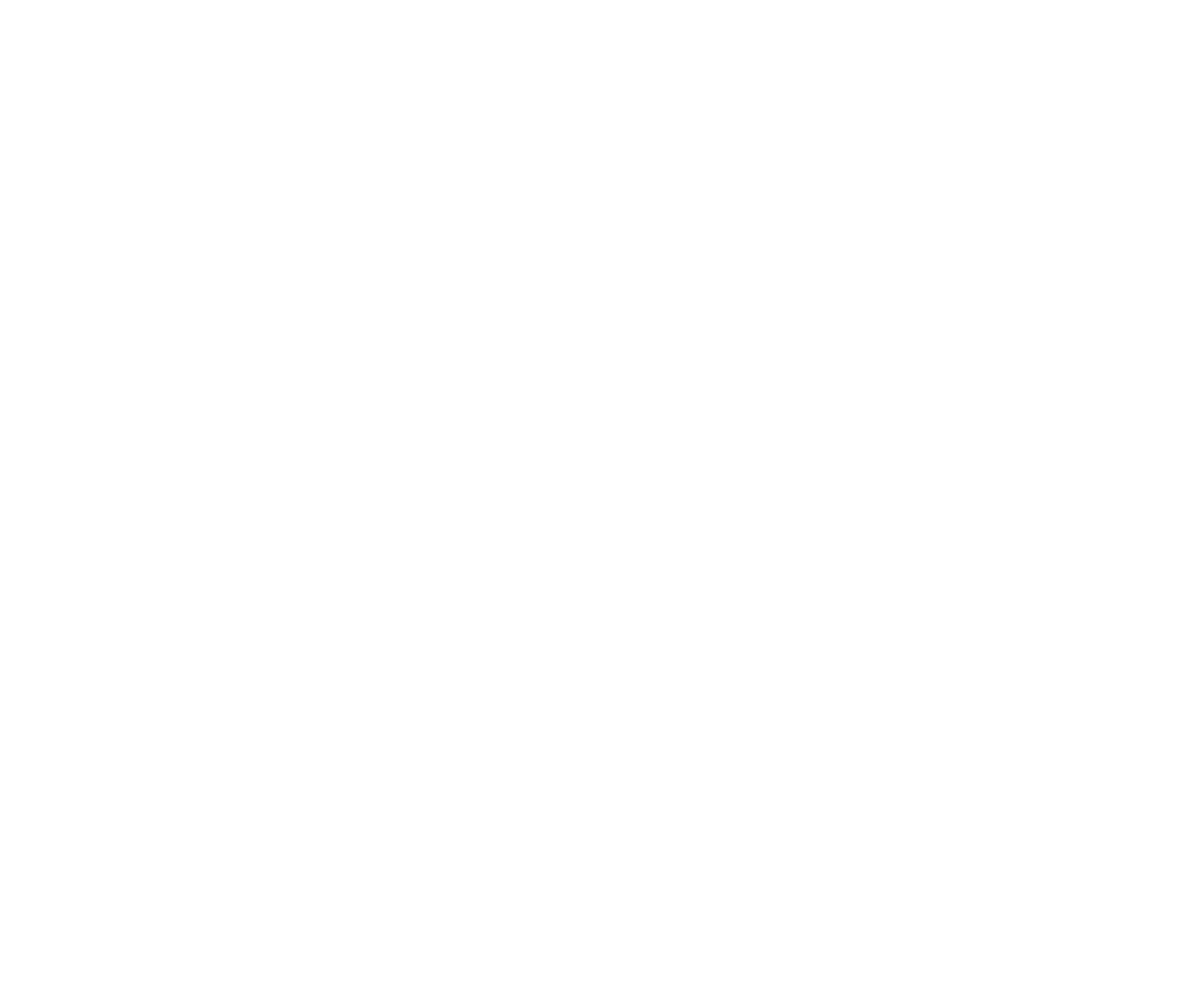
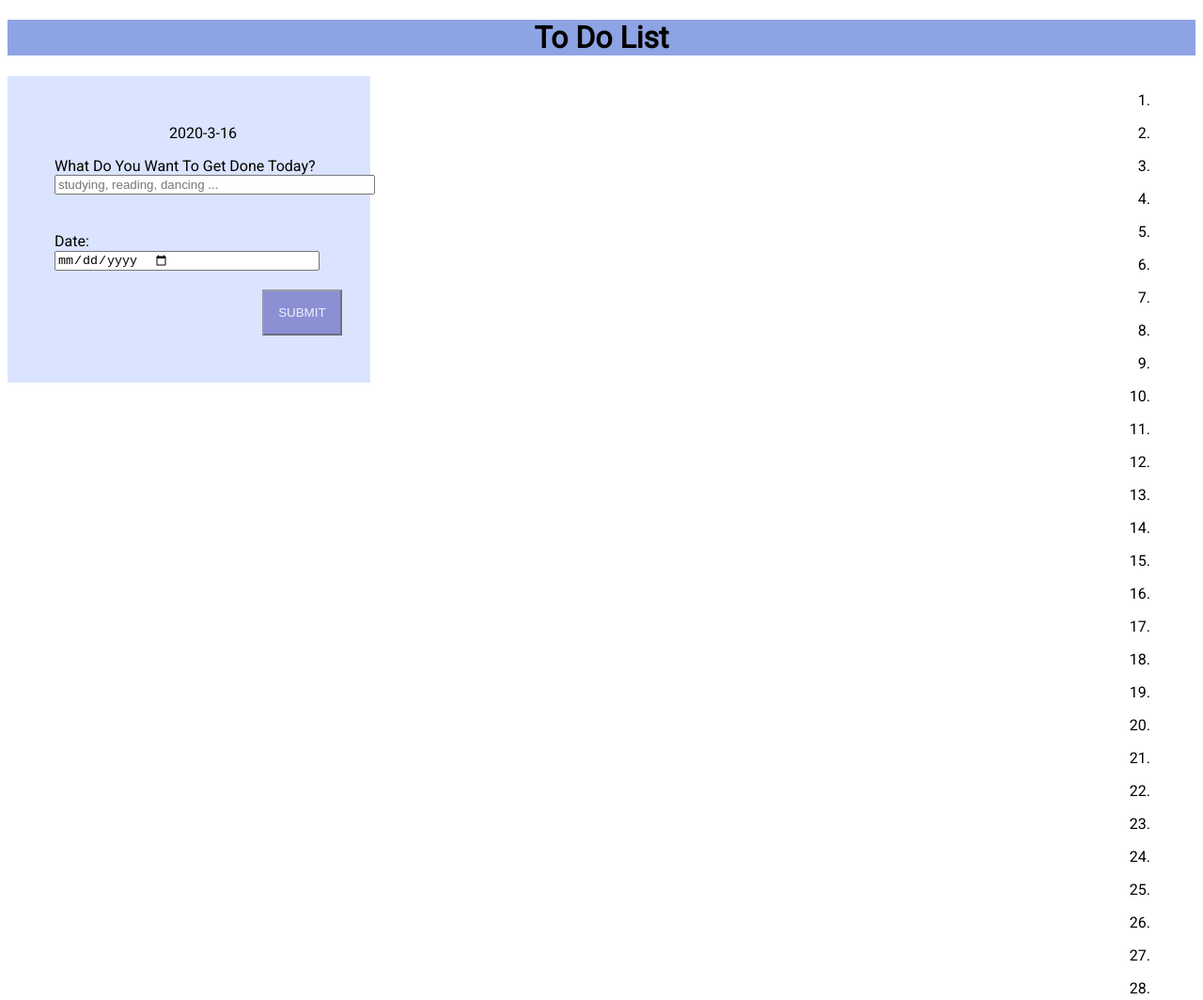
Before and after one commit to EsraaMamoun/301-entrance-exam, a plain HTML site: page index.html in a window 1280 px wide. Shown: the top 1064 px of the page at 94% size. Before the commit the page ends 800 px from the top, so only its background shows below. Drawn offline with Linux system fonts and the light colour scheme.

Commit message:
commited

```diff
--- a/css/style.css
+++ b/css/style.css
@@ -0,0 +1,37 @@
+@import url('https://fonts.googleapis.com/css?family=Roboto&display=swap');
+
+header{
+    background-color: #6d8adbc7;
+    text-align: center;
+}
+body{
+    font-family: 'Roboto', sans-serif;
+}
+#date{
+    text-align: center;
+}
+#dateForm{
+    background-color: #dae4ff;
+    width: 25%;
+    padding: 35px 20px 50px 50px;
+    float: left;
+}
+#button{
+    text-align: left;
+    margin-left: 70%;
+    margin-top: 20px;
+    padding: 15px;
+    background-color: rgb(63, 63, 170);
+    opacity: .5;
+    color: white;
+}
+#doneToday{
+    margin-bottom: 40px;
+}
+
+input{
+    padding-inline-end: 50%;
+}
+#div{
+    float: right;
+}
--- a/index.html
+++ b/index.html
@@ -1,14 +1,33 @@
 <!DOCTYPE html>
 <html lang="en">
+
 <head>
     <meta charset="UTF-8">
     <meta name="viewport" content="width=device-width, initial-scale=1.0">
-    <title>Document</title>
+    <title>To Do List</title>
     <link rel="stylesheet" href="css/style.css">
 </head>
+
 <body>
+    <header>
+        <h1>To Do List</h1>
+    </header>
+    <main>
+        <form action="" id="dateForm">
+            <p id="date"></p>
+            <label for="doneToday">What Do You Want To Get Done Today?</label><br>
+            <input type="text" id="doneToday" placeholder="studying, reading, dancing ..."><br>
+            <label for="Date" id="Date0">Date:</label><br>
+            <input type="date" id="Date"><br>
+            <button id="button">SUBMIT</button>
+        </form>
+        <div id="div">
+            <ol id="olE"></ol>
+        </div>
+    </main>
+    <script src="js/q1.js"></script>
+    <script src="js/q2.js"></script>
+    <script src="js/q3.js"></script>
+</body>
 
-<!-- <script src="js/q1.js"></script> -->
-<script src="js/q2.js"></script>
-</body>
 </html>
--- a/js/q1.js
+++ b/js/q1.js
@@ -2,7 +2,7 @@
 
 var count = 0;
 function greaterThan(array, num) {
-    var array = [2, 7, 5, 9, 3];
+    var array = [2, 5, 9, 3];
     var num = 5;
     if (array[0] > num) {
         count= count+1;
@@ -12,8 +12,6 @@ function greaterThan(array, num) {
         count= count+1;
     } else if (array[3] > num) {
         count= count+1;
-    } else if (array[4] > num) {
-        count= count+1;
     } else {
         count = 0;
     }
--- /dev/null
+++ b/js/q3.js
@@ -0,0 +1,59 @@
+'use strict';
+
+var today = new Date();
+var date = today.getFullYear() + '-' + (today.getMonth() + 1) + '-' + today.getDate();
+
+var dateD = document.getElementById('date');
+dateD.textContent = date;
+
+function DateOrder(subject, newDate) {
+    this.subject = subject;
+    this.newDate = newDate;
+    DateOrder.all.push(this);
+}
+DateOrder.all = [];
+
+document.getElementById('dateForm').addEventListener('submit', theForm);
+
+function theForm(event) {
+    event.preventDefault();
+    var whatDone = event.target.doneToday.value;
+    var dateDate = event.target.Date.value;
+
+    new DateOrder(whatDone, dateDate);
+    update();
+}
+
+var theDiv = document.getElementById('olE');
+function render() {
+
+    var liE = document.createElement('li');
+    olE.appendChild(liE);
+    liE.setAttribute('class','liC');
+    var pE1 = document.createElement('p');
+    liE.appendChild(pE1);
+    pE1.textContent = DateOrder.all.subject;
+
+    var pE2 = document.createElement('p');
+    liE.appendChild(pE2);
+    pE2.textContent = DateOrder.all.newDate;
+
+
+    getDate();
+}
+// render();
+
+function update() {
+    var TheDate = JSON.stringify(DateOrder.all);
+    localStorage.setItem('upDateDate', TheDate);
+}
+
+function getDate() {
+    var TheDate2 = localStorage.getItem('upDateDate');
+    if (TheDate2) {
+        DateOrder.all = JSON.parse(TheDate2);
+    }
+
+    render();
+}
+getDate();
```
